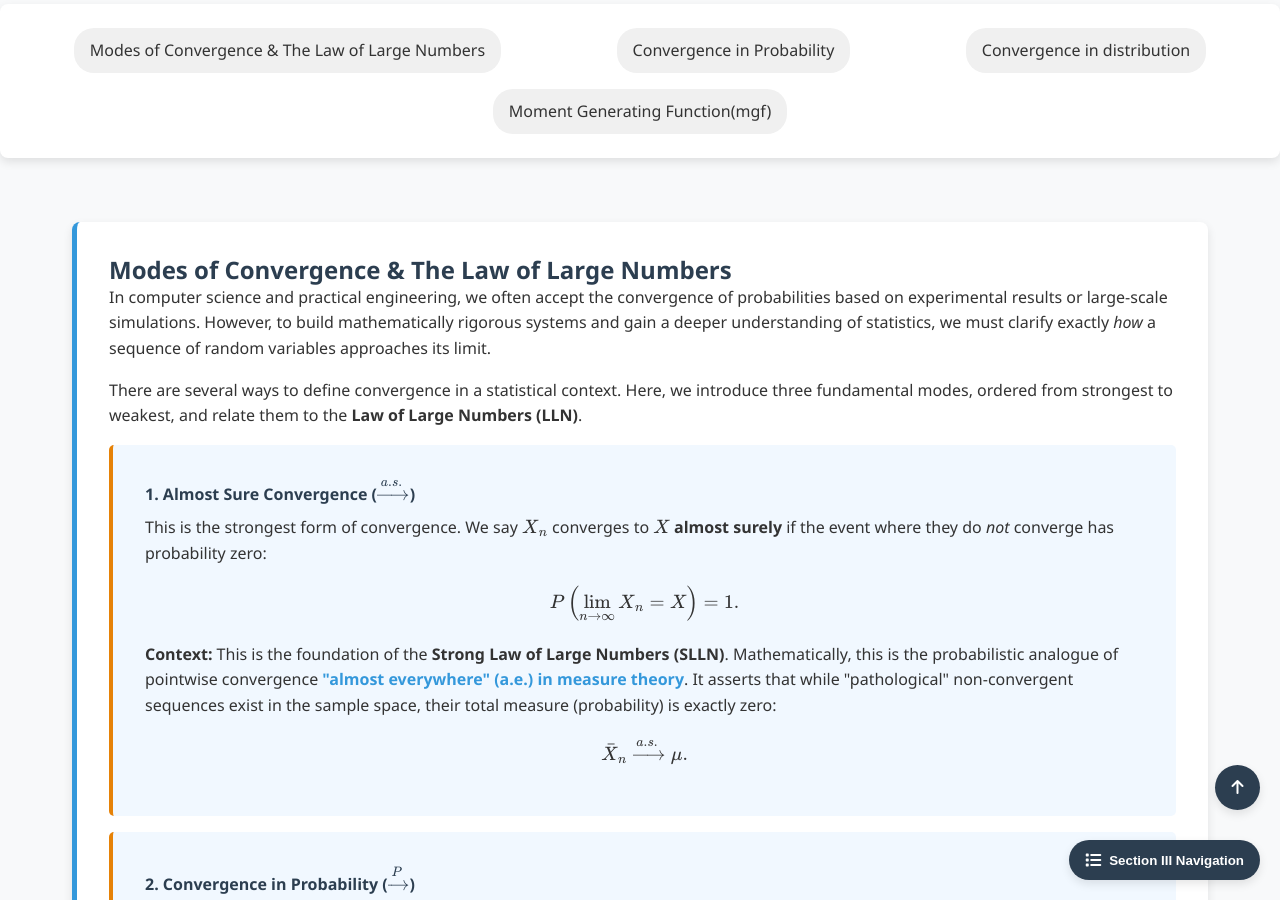
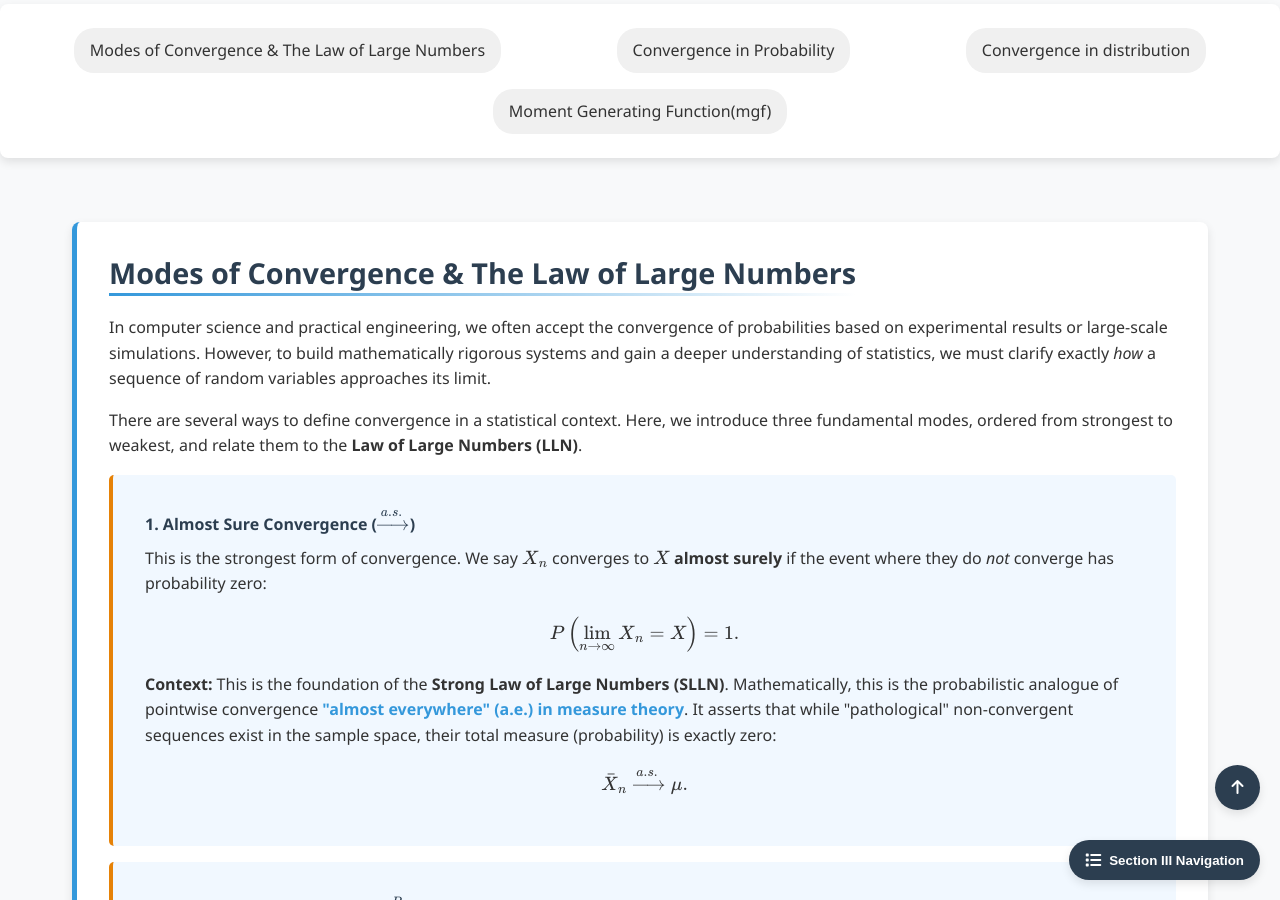
Before and after one commit to Yusukey01/yusukey01.github.io, a Jekyll site: the page built from Mathematics/Probability/convergence.html, in a window 1280 px wide and 900 px high, scrolled down 492 px. Built offline with Jekyll 4.4.1, drawn with Linux system fonts in a browser that asks for light colours.

Commit message:
updated page contents

```diff
--- a/Mathematics/Probability/convergence.html
+++ b/Mathematics/Probability/convergence.html
@@ -91,7 +91,7 @@ uses_python: false
 
         <div class="topic-nav">
             <a href="#LLA">Modes of Convergence & The Law of Large Numbers</a>
-            <a href="#convergence">Convergence in Probability</a>
+            <a href="#prob">Convergence in Probability</a>
             <a href="#dist">Convergence in distribution</a>
             <a href="#mgf">Moment Generating Function(mgf)</a>
         </div>
@@ -99,7 +99,7 @@ uses_python: false
         <div class="container">
 
             <section id="LLA" class="section-content">
-                <h1>Modes of Convergence & The Law of Large Numbers</h1>
+                <h2>Modes of Convergence & The Law of Large Numbers</h2>
                 <p>
                     In computer science and practical engineering, we often accept the convergence of probabilities based on experimental
                     results or large-scale simulations. However, to build mathematically rigorous systems and gain a deeper understanding
@@ -119,7 +119,7 @@ uses_python: false
                         P\left( \lim_{n \to \infty} X_n = X \right) = 1.
                         \]
                         <strong>Context:</strong> This is the foundation of the <strong>Strong Law of Large Numbers (SLLN)</strong>.
-                        Mathematically, this is the probabilistic analogue of pointwise convergence <a href="../Calculus/lebesgue.html"><strong>"almost everywhere" (a.e.) in measure theory</strong></a>.
+                        Mathematically, this is the probabilistic analogue of pointwise convergence <a href="../Calculus/lebesgue.html#c_f"><strong>"almost everywhere" (a.e.) in measure theory</strong></a>.
                         It asserts that while "pathological" non-convergent sequences exist in the sample space, their total measure (probability) is exactly zero:
                         \[
                         \bar{X}_n \xrightarrow{a.s.} \mu.
@@ -174,7 +174,7 @@ uses_python: false
                 </p>
             </section>
 
-            <section id="convergence" class="section-content">
+            <section id="prob" class="section-content">
                 <h2>Convergence in Probability</h2>
                 <p>
                     Convergence in probability captures the idea that \(X_n\) becomes increasingly unlikely to deviate
```
